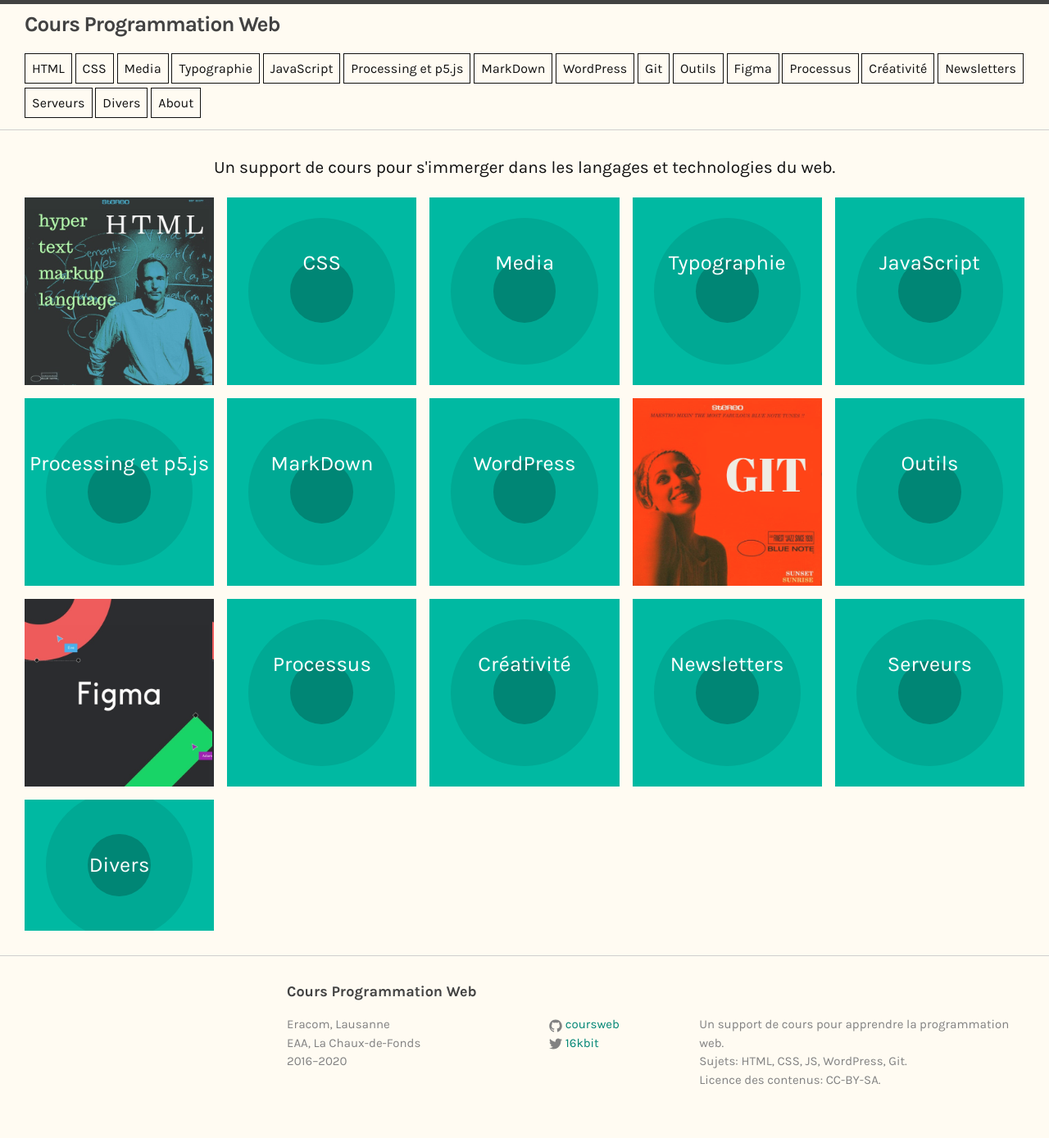
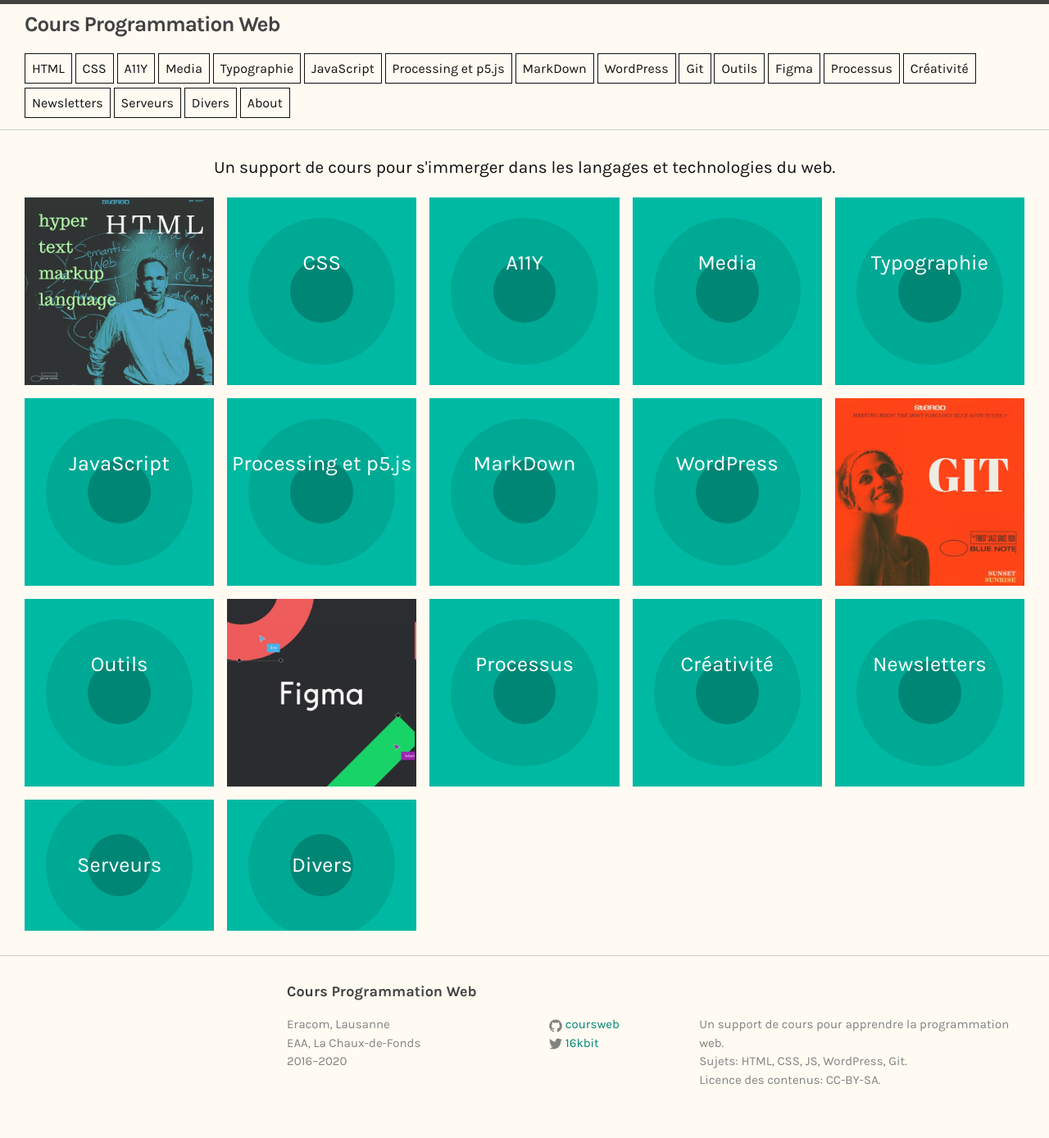
Before and after one commit to coursweb/coursweb.github.io, a Jekyll site: the page built from index.html, in a window 1280 px wide. Shown: the whole page at 82% size. Built offline with Jekyll 4.4.1, drawn with Linux system fonts in a browser that asks for light colours.

Commit message:
ajout lien A11Y

```diff
--- a/_config.yml
+++ b/_config.yml
@@ -42,6 +42,8 @@
    url: html
  - title: CSS
    url: css
+ - title: A11Y
+   url: a11y
  - title: Media
    url: media
  - title: Typographie
```
